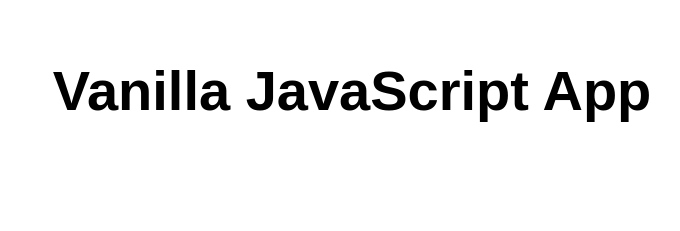
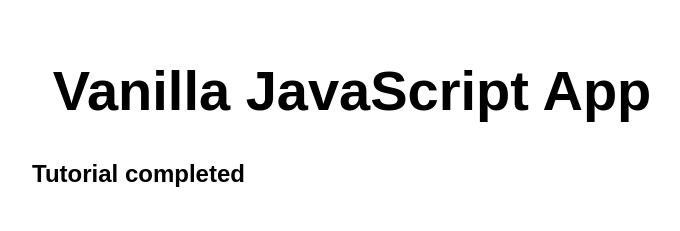
Before and after one commit to JavierMachacuay/my-first-static-web-app, a website: page src/index.html in a window 1280 px wide. Shown: the whole page, without its empty margins (288-968 px from the left). Drawn offline with Linux system fonts and the light colour scheme.

Commit message:
Update index.html

```diff
--- a/src/index.html
+++ b/src/index.html
@@ -11,6 +11,7 @@
 <body>
   <main>
     <h1>Vanilla JavaScript App</h1>
+    <h2>Tutorial completed</h2>
   </main>
 </body>
 
```
